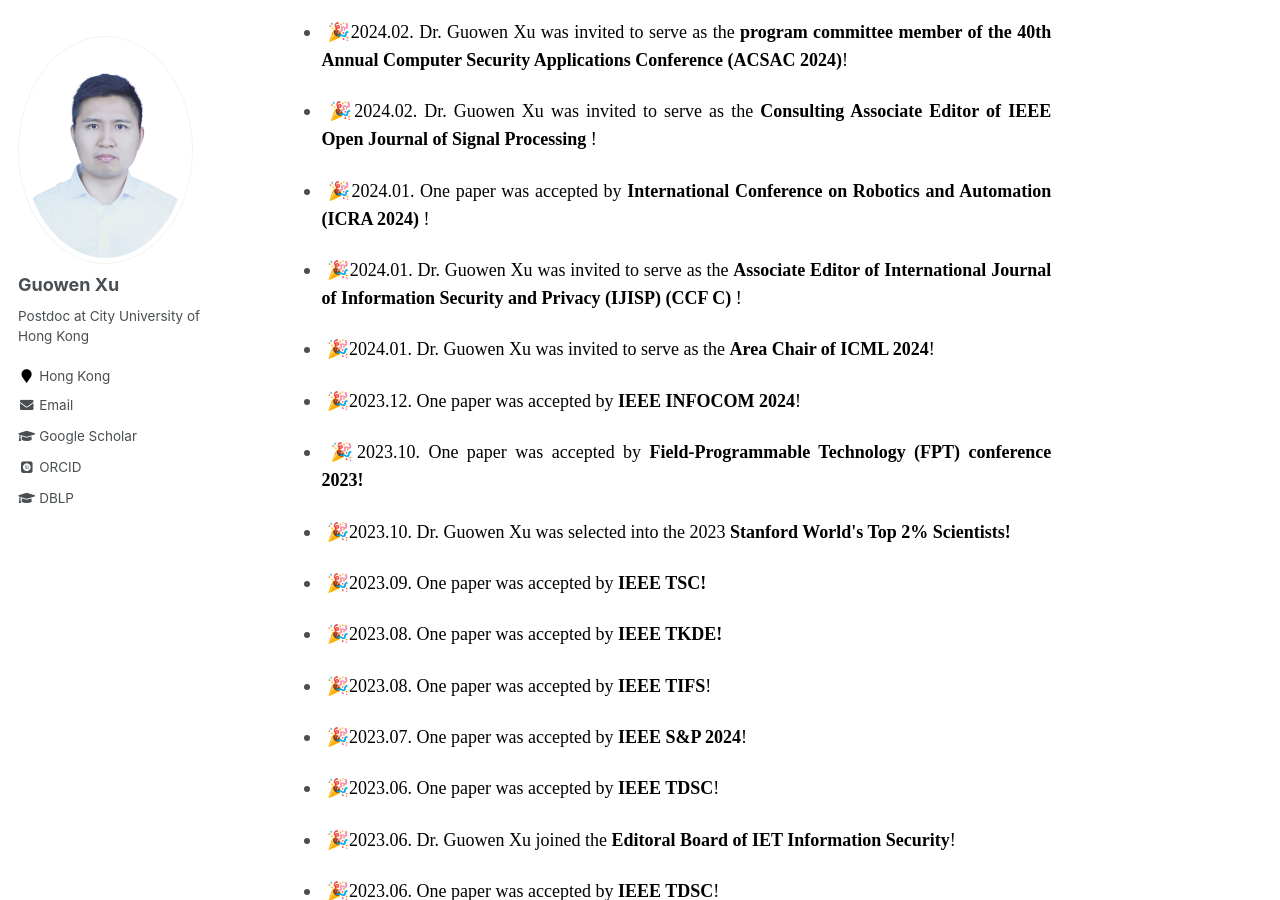
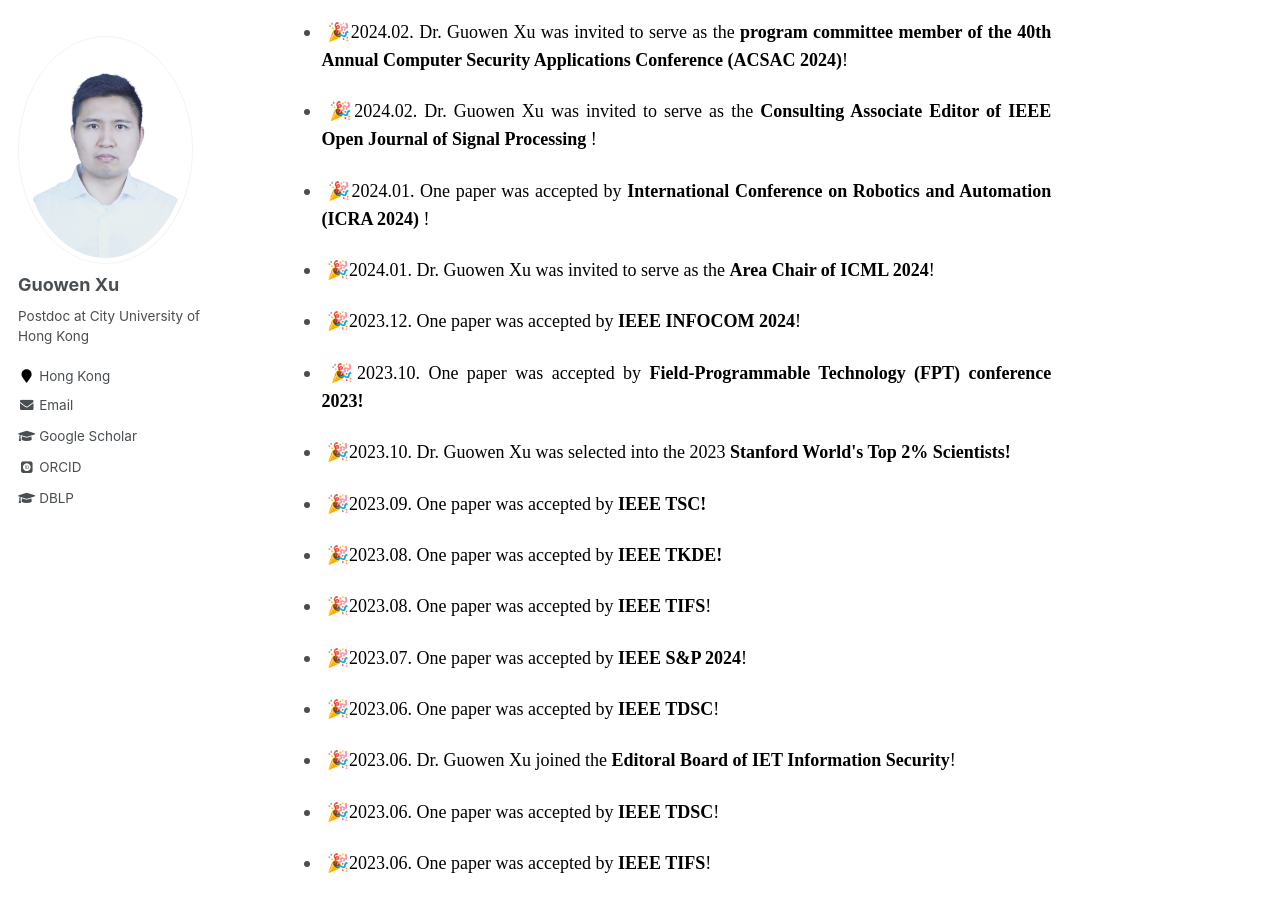
Before and after one commit to Guowen-xu/guowen-xu.github.io, a Jekyll site: the page built from _pages/about.md, in a window 1280 px wide and 900 px high, scrolled down 1717 px. Built offline with Jekyll 4.4.1, drawn with Linux system fonts in a browser that asks for light colours; some web fonts are replaced.

Commit message:
Update about.md

```diff
--- a/_pages/about.md
+++ b/_pages/about.md
@@ -37,7 +37,6 @@ redirect_from:
 -  <p align="justify">&nbsp;🎉<font face="Times New Roman" color=black size=4>2024.02. Dr. Guowen Xu was invited to serve as the  <b>program committee  member of the 40th Annual Computer Security Applications Conference (ACSAC 2024)</b>!</font></p>
 -  <p align="justify">&nbsp;🎉<font face="Times New Roman" color=black size=4>2024.02. Dr. Guowen Xu was invited to serve as the  <b> Consulting Associate Editor of IEEE Open Journal of Signal Processing </b>!</font></p>
 -  <p align="justify">&nbsp;🎉<font face="Times New Roman" color=black size=4>2024.01. One paper was accepted by  <b>International Conference on Robotics and Automation (ICRA 2024) </b>!</font></p>
--  <p align="justify">&nbsp;🎉<font face="Times New Roman" color=black size=4>2024.01.  Dr. Guowen Xu was invited to serve as the  <b>Associate Editor of International Journal of Information Security and Privacy (IJISP) (CCF C) </b>!</font></p>
 - <p align="justify">&nbsp;🎉<font face="Times New Roman" color=black size=4>2024.01. Dr. Guowen Xu was invited to serve as the  <b>Area Chair of ICML 2024</b>!</font></p>
 - <p align="justify">&nbsp;🎉<font face="Times New Roman" color=black size=4>2023.12. One paper was accepted by  <b>IEEE  INFOCOM 2024</b>!</font></p>
 - <p align="justify"> &nbsp;🎉<font face="Times New Roman" color=black size=4>2023.10. One paper was accepted by <b>  Field-Programmable Technology (FPT) conference 2023!</b></font></p>
```
